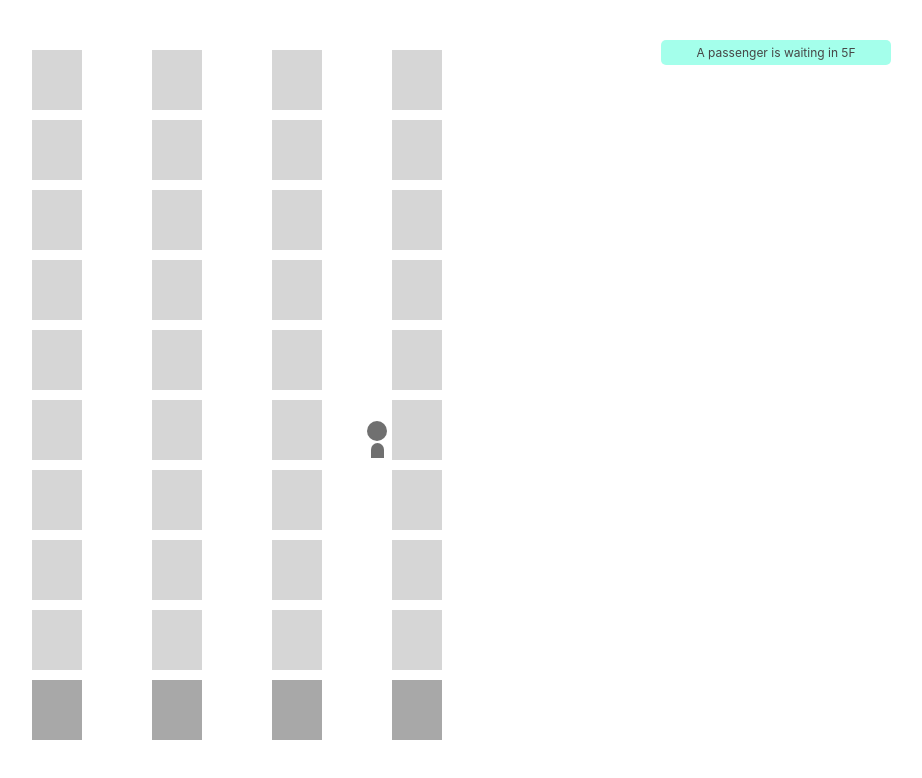
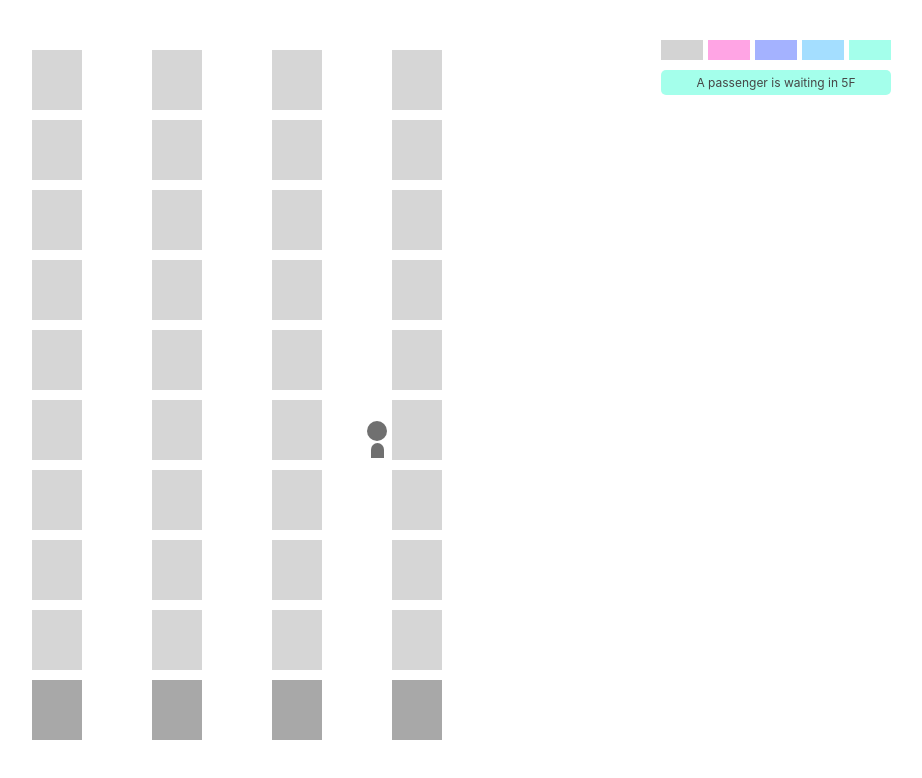
Before and after one commit to arielb-alvarez/elevator-app, a Vue app: page / in a window 1280 px wide. Shown: the top 778 px of the page, without its empty margins (147-1069 px from the left). Built offline with nearby package versions, Linux system fonts and the light colour scheme.

Commit message:
Added elevator logs control.

```diff
--- a/src/App.vue
+++ b/src/App.vue
@@ -2,7 +2,7 @@
 import { ref } from 'vue';
 
 const interval = 5000;
-let elevators = ref([
+const elevators = ref([
   {
     id: 0,
     isMoving: false,
@@ -68,7 +68,8 @@ let elevators = ref([
     ]
   }
 ]);
-let elevatorLogs: any[] = [];
+const elevatorLogs: any[] = ref([]);
+let activeElevatorLogs = ref(0);
 
 setInterval(() => {
   let randomStart = Math.floor(Math.random() * 10);
@@ -84,8 +85,7 @@ setInterval(() => {
 }, interval);
 
 const elevator = (elevator: number, start: number, end: number) => {
-  manageLogs();
-  elevatorLogs.push({ class: `elevator-${elevator+1}`, message: `A passenger is waiting in ${start+1}F` });
+  log('waiting', elevator, start);
 
   elevators.value[elevator].isMoving = true;
   const currentFloor = elevators.value[elevator].floors.findIndex(f => f.isStandBy);
@@ -137,8 +137,7 @@ const up = (elevator: number, start: number, end: number, isOccupied: boolean) =
 
       if (currentFloor === end) {
         if (isOccupied) {
-          manageLogs();
-          elevatorLogs.push({ class: `elevator-${elevator+1}`, message: `Passenger reached his/her destination` });
+          log('arrived', elevator, currentFloor);
         }
         clearInterval(i);
         resolve(currentFloor);
@@ -165,8 +164,7 @@ const down = (elevator: number, start: number, end: number, isOccupied: boolean)
 
       if (currentFloor === end) {
         if (isOccupied) {
-          manageLogs();
-          elevatorLogs.push({ class: `elevator-${elevator+1}`, message: `Passenger reached his/her destination` });
+          log('arrived', elevator, currentFloor);
         }
         clearInterval(i);
         resolve(currentFloor);
@@ -185,8 +183,7 @@ const setupUnoccupiedFloor = (elevator: number, currentFloor: number) => {
     elevators.value[elevator].floors[currentFloor].isOccupied = false;
     elevators.value[elevator].floors[currentFloor].isUnoccupied = true;
     elevators.value[elevator].isMoving = false;
-    manageLogs();
-    elevatorLogs.push({ class: `elevator-${elevator+1}`, message: `A passenger left the Elevator ${elevator+1} in ${currentFloor+1}F` });
+    log('left', elevator, currentFloor);
   }, interval);
 }
 
@@ -197,20 +194,54 @@ const setupOccupiedFloor = (elevator: number, currentFloor: number, isOccupied:
     elevators.value[elevator].floors[currentFloor].isWaiting = false;
     elevators.value[elevator].floors[currentFloor].isOccupied = true;
     if (loopIndex == 0) {
-      manageLogs();
-      elevatorLogs.push({ class: `elevator-${elevator+1}`, message: `Elevator ${elevator+1} picked a passenger in ${currentFloor+1}F` });
+      log('picked', elevator, currentFloor);
     }
   }
   if(!isOccupied && loopIndex == 0) {
-    manageLogs();
-    elevatorLogs.push({ class: `elevator-${elevator+1}`, message: `Elevator ${elevator+1} is picking a passenger in ${end+1}F` });
+    log('picking', elevator, end);
   }
 }
 
 const manageLogs = () => {
-  if (elevatorLogs.length == 20) {
-    elevatorLogs.shift();
+  if (elevatorLogs.value.length == 20) {
+    elevatorLogs.value.shift();
   }
+}
+
+const log = (event: string, elevator: number, floor: number) => {
+  manageLogs();
+
+  let id = elevator+1;
+  let isVisible = (id == activeElevatorLogs.value || activeElevatorLogs.value == 0) ? true : false;
+  let message = "";
+  if (event == 'waiting') {
+    message = `A passenger is waiting in ${floor+1}F`;
+  }
+  if (event == 'picking') {
+    message = `Elevator ${id} is picking a passenger in ${floor+1}F`;
+  }
+  if (event == 'picked') {
+    message = `Elevator ${id} picked a passenger in ${floor+1}F`
+  }
+  if (event == 'arrived') {
+    message = "Passenger reached his/her destination";
+  }
+  if (event == 'left') {
+    message = `A passenger left the Elevator ${id} in ${floor+1}F`
+  }
+
+  elevatorLogs.value.push({ id, class: `elevator-${id}`, message, isVisible });
+}
+
+const toggleElevatorLogs = (id: number) => {
+  activeElevatorLogs.value = id;
+  elevatorLogs.value.forEach(eLog => {
+    if (eLog.id === id || id === 0) {
+      eLog.isVisible = true;
+    } else {
+      eLog.isVisible = false;
+    }
+  });
 }
 </script>
 
@@ -222,8 +253,15 @@ const manageLogs = () => {
         </div>
     </div>
     <div class="elevator-logs">
+      <div class="elevator-logs-action">
+        <button class="elevator-logs-action-item" @click="toggleElevatorLogs(0)"></button>
+        <button class="elevator-logs-action-item" @click="toggleElevatorLogs(1)"></button>
+        <button class="elevator-logs-action-item" @click="toggleElevatorLogs(2)"></button>
+        <button class="elevator-logs-action-item" @click="toggleElevatorLogs(3)"></button>
+        <button class="elevator-logs-action-item" @click="toggleElevatorLogs(4)"></button>
+      </div>
       <ul class="elevator-logs-list">
-        <li class="elevator-logs-list-item" v-for="eLog in elevatorLogs" :class="eLog.class">{{ eLog.message }}</li>
+        <li class="elevator-logs-list-item" v-for="eLog in elevatorLogs" :class="[ eLog.isVisible ? 'show' : 'hide' ]"><span :class="eLog.class">{{ eLog.message }}</span></li>
       </ul>
     </div>
   </div>
@@ -329,6 +367,40 @@ const manageLogs = () => {
     text-align: center;
     padding: 0 10px;
   }
+  .elevator-logs-action {
+    margin-bottom: 10px;
+    display: flex;
+    flex-direction: row;
+    gap: 5px;
+    .elevator-logs-action-item {
+      width: 100%;
+      height: 20px;
+      border: none;
+      cursor: pointer;
+      &:hover {
+        position: relative;
+        top: -2px;
+      }
+      &:active {
+        top: unset;
+      }
+      &:nth-child(1) {
+        background-color: #d3d3d3;
+      }
+      &:nth-child(2) {
+        background-color: #ffa4e4;
+      }
+      &:nth-child(3) {
+        background-color: #a4b2ff;
+      }
+      &:nth-child(4) {
+        background-color: #a4deff;
+      }
+      &:nth-child(5) {
+        background-color: #a4ffeb;
+      }
+    }
+  }
   .elevator-logs-list {
     height: 100%;
     overflow: auto;
@@ -339,11 +411,13 @@ const manageLogs = () => {
     padding: 0;
   }
   .elevator-logs-list-item {
+    &.hide {
+      display: none;
+    }
+    span {
       padding: 3px 5px;
       border-radius: 5px;
-    &.elevator-default {
-      background-color: #e4e4e4;
-    }
+      display: block;
       &.elevator-1 {
         background-color: #ffa4e4;
       }
@@ -355,6 +429,7 @@ const manageLogs = () => {
       }
       &.elevator-4 {
         background-color: #a4ffeb;
+      }
     }
   }
 }
```
Lines whose indentation alone changed are shown as unchanged.
